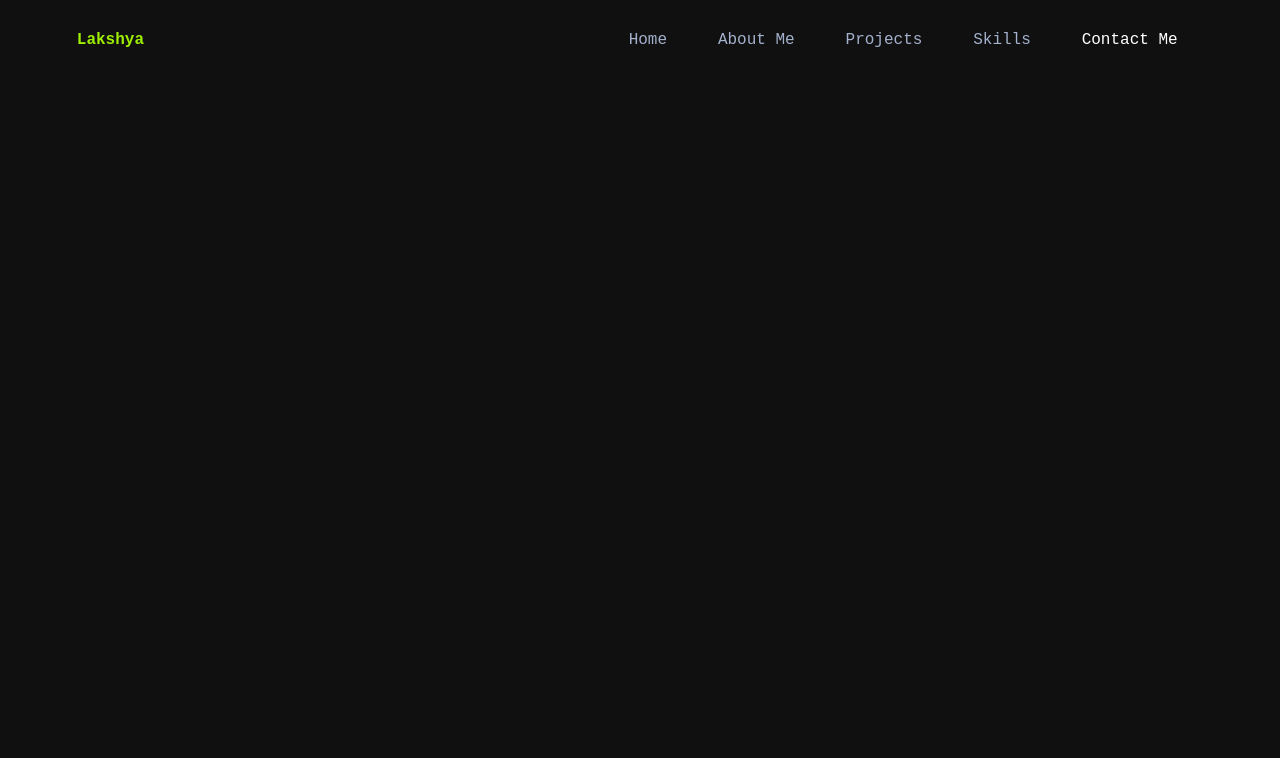
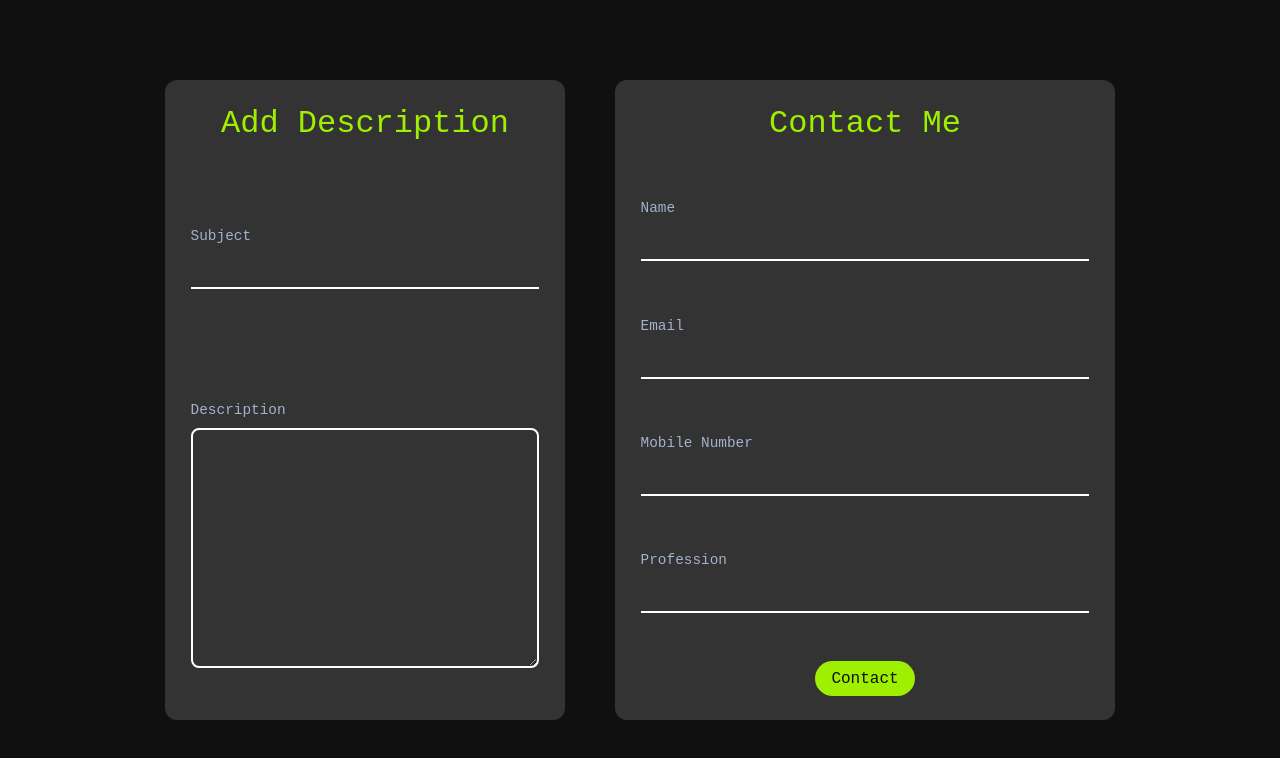
Before and after one commit to lakshyamahawar14/portfolio, a Next.js app: page /contact in a window 1280 px wide. Shown: the top 758 px of the page. Built offline with nearby package versions, Linux system fonts and the light colour scheme.

Commit message:
adding contact page

```diff
--- a/app/about/page.js
+++ b/app/about/page.js
@@ -5,7 +5,7 @@ import { useEffect } from "react";
 import { useRecoilState } from "recoil";
 import { showHeaderAtom } from "../states/atoms";
 
-const HomePage = () => {
+const AboutPage = () => {
   const [showHeader, setShowHeader] = useRecoilState(showHeaderAtom);
 
   useEffect(() => {
@@ -27,4 +27,4 @@ const HomePage = () => {
   );
 };
 
-export default HomePage;
+export default AboutPage;
--- /dev/null
+++ b/app/components/Contact.js
@@ -0,0 +1,172 @@
+import React from "react";
+
+const Contact = () => {
+  return (
+    <>
+      <div className="contactContainer relative flex h-[auto] w-[auto] m-auto justify-center items-center">
+        <section className="flex justify-center items-cetner relative w-[100vw] h-[100vh] max-w-[1000px] usm:flex-col usm:hidden">
+          <div className="contactCard flex justify-center items-center m-auto w-[40%] h-[80%] flex-col bg-[#333333] rounded-xl">
+            <div className="w-[100%] h-[100%] px-[2vw] flex flex-col m-auto">
+              <div className="w-[auto] h-[auto]">
+                <div className="py-[20px]">
+                  <p className="text-[#9FEF00] text-[2rem] md:text-[1.7rem] sm:text-[1.3rem] text-center umd:text-[1.2rem]">
+                    Add Description
+                  </p>
+                </div>
+              </div>
+              <div className="flex flex-col justify-center items-start m-auto w-[100%]">
+                <legend className="text-[0.9rem] py-[0.4rem]">Subject</legend>
+                <input
+                  type="text"
+                  name="subject"
+                  className="text-[1rem] caret-[#9FEF00] outline-none relative px-[10px] h-[35px] w-[100%] border-b-[2px] border-[#FFFFFF]"
+                ></input>
+              </div>
+
+              <div className="flex flex-col justify-center items-start m-auto w-[100%]">
+                <legend className="text-[0.9rem] py-[0.4rem]">
+                  Description
+                </legend>
+                <textarea
+                  name="description"
+                  className="text-[1rem] caret-[#9FEF00] outline-none rounded-lg relative px-[10px] h-[35px] w-[100%] border-[2px] border-[#FFFFFF] min-h-[30vh]"
+                ></textarea>
+              </div>
+            </div>
+          </div>
+
+          <div className="contactCard relative flex justify-center items-center m-auto w-[50%] h-[80%] flex-col bg-[#333333] rounded-xl">
+            <div className="w-[100%] h-[100%] px-[2vw] flex flex-col m-auto">
+              <div className="w-[auto] h-[auto]">
+                <div className="py-[20px]">
+                  <p className="text-[#9FEF00] text-[2rem] md:text-[1.7rem] sm:text-[1.3rem] text-center umd:text-[1.2rem]">
+                    Contact Me
+                  </p>
+                </div>
+              </div>
+              <div className="flex flex-col justify-center items-start m-auto w-[100%]">
+                <legend className="text-[0.9rem] py-[0.4rem]">Name</legend>
+                <input
+                  type="text"
+                  name="name"
+                  className="text-[1rem] caret-[#9FEF00] outline-none relative px-[10px] h-[35px] w-[100%] border-b-[2px] border-[#FFFFFF]"
+                ></input>
+              </div>
+              <div className="flex flex-col justify-center items-start m-auto w-[100%]">
+                <legend className="text-[0.9rem] py-[0.4rem]">Email</legend>
+                <input
+                  type="email"
+                  name="email"
+                  className="text-[1rem] caret-[#9FEF00] outline-none relative px-[10px] h-[35px] w-[100%] border-b-[2px] border-[#FFFFFF]"
+                ></input>
+              </div>
+              <div className="flex flex-col justify-center items-start m-auto w-[100%]">
+                <legend className="text-[0.9rem] py-[0.4rem]">
+                  Mobile Number
+                </legend>
+                <input
+                  type="text"
+                  name="number"
+                  className="text-[1rem] caret-[#9FEF00] outline-none relative px-[10px] h-[35px] w-[100%] border-b-[2px] border-[#FFFFFF]"
+                ></input>
+              </div>
+              <div className="flex flex-col justify-center items-start m-auto w-[100%]">
+                <legend className="text-[0.9rem] py-[0.4rem]">
+                  Profession
+                </legend>
+                <input
+                  type="text"
+                  name="profession"
+                  className="text-[1rem] caret-[#9FEF00] outline-none relative px-[10px] h-[35px] w-[100%] border-b-[2px] border-[#FFFFFF]"
+                ></input>
+              </div>
+              <div className="flex flex-col justify-center items-center m-auto">
+                <input
+                  type="submit"
+                  value={"Contact"}
+                  className="cursor-pointer outline-none border-none rounded-[50px] hover:bg-[#FFFFFF] button-transition h-[35px] w-[auto] px-[1rem] bg-[#9FEF00] text-[#101010]"
+                ></input>
+              </div>
+            </div>
+          </div>
+        </section>
+
+        <section className="contact justify-center items-cetner relative w-[100vw] h-[auto] usm:flex usm:flex-col hidden">
+          <div className="contactCard relative flex justify-center items-center m-auto w-[50%] h-[80%] flex-col bg-[#333333] rounded-xl usm:w-[90%] usm:h-[100vh] usm:my-[1rem]">
+            <div className="w-[auto] h-[auto]">
+              <div className="py-[20px]">
+                <p className="text-[#9FEF00] text-[2rem] md:text-[1.7rem] sm:text-[1.3rem] text-center umd:text-[1.2rem]">
+                  Contact Me
+                </p>
+              </div>
+            </div>
+            <div className="w-[100%] h-[100%] px-[6vw] flex flex-col m-auto mb-[1rem]">
+              <div className="flex flex-col justify-center items-start m-auto w-[100%]">
+                <legend className="text-[0.9rem] py-[0.4rem]">Name</legend>
+                <input
+                  type="text"
+                  name="name"
+                  className="text-[1rem] caret-[#9FEF00] outline-none relative px-[10px] h-[35px] w-[100%] border-b-[2px] border-[#FFFFFF]"
+                ></input>
+              </div>
+              <div className="flex flex-col justify-center items-start m-auto w-[100%]">
+                <legend className="text-[0.9rem] py-[0.4rem]">Email</legend>
+                <input
+                  type="email"
+                  name="email"
+                  className="text-[1rem] caret-[#9FEF00] outline-none relative px-[10px] h-[35px] w-[100%] border-b-[2px] border-[#FFFFFF]"
+                ></input>
+              </div>
+              <div className="flex flex-col justify-center items-start m-auto w-[100%]">
+                <legend className="text-[0.9rem] py-[0.4rem]">
+                  Mobile Number
+                </legend>
+                <input
+                  type="text"
+                  name="number"
+                  className="text-[1rem] caret-[#9FEF00] outline-none relative px-[10px] h-[35px] w-[100%] border-b-[2px] border-[#FFFFFF]"
+                ></input>
+              </div>
+              <div className="flex flex-col justify-center items-start m-auto w-[100%]">
+                <legend className="text-[0.9rem] py-[0.4rem]">
+                  Profession
+                </legend>
+                <input
+                  type="text"
+                  name="profession"
+                  className="text-[1rem] caret-[#9FEF00] outline-none relative px-[10px] h-[35px] w-[100%] border-b-[2px] border-[#FFFFFF]"
+                ></input>
+              </div>
+              <div className="flex flex-col justify-center items-start m-auto w-[100%]">
+                <legend className="text-[0.9rem] py-[0.4rem]">Subject</legend>
+                <input
+                  type="text"
+                  name="subject"
+                  className="text-[1rem] caret-[#9FEF00] outline-none relative px-[10px] h-[35px] w-[100%] border-b-[2px] border-[#FFFFFF]"
+                ></input>
+              </div>
+              <div className="flex flex-col justify-center items-start m-auto w-[100%]">
+                <legend className="text-[0.9rem] py-[0.4rem]">
+                  Description
+                </legend>
+                <textarea
+                  name="description"
+                  className="text-[1rem] rounded-lg caret-[#9FEF00] outline-none relative px-[10px] w-[100%] border-[2px] border-[#FFFFFF] h-[auto] min-h-[20vh]"
+                ></textarea>
+              </div>
+              <div className="flex flex-col justify-center items-center m-auto">
+                <input
+                  type="submit"
+                  value={"Contact"}
+                  className="cursor-pointer outline-none border-none rounded-[50px] hover:bg-[#FFFFFF] button-transition h-[35px] w-[auto] px-[1rem] bg-[#9FEF00] text-[#101010]"
+                ></input>
+              </div>
+            </div>
+          </div>
+        </section>
+      </div>
+    </>
+  );
+};
+
+export default Contact;
--- a/app/contact/page.js
+++ b/app/contact/page.js
@@ -1,13 +1,29 @@
 "use client";
+import Contact from "../components/Contact";
 import Header from "../components/Header";
+import { useEffect } from "react";
+import { useRecoilState } from "recoil";
+import { showHeaderAtom } from "../states/atoms";
 
 const ContactPage = () => {
+  const [showHeader, setShowHeader] = useRecoilState(showHeaderAtom);
+
+  useEffect(() => {
+    if (!showHeader) {
+      if (typeof window !== "undefined") {
+        const headerStatus = localStorage.getItem("ShowHeader") === "true";
+        if (headerStatus) {
+          setShowHeader(true);
+        }
+      }
+    }
+  }, []);
+
   return (
-    <>
-      <div>
-        <Header />
-      </div>
-    </>
+    <div>
+      {showHeader && <Header />}
+      <Contact />
+    </div>
   );
 };
 
--- a/app/globals.css
+++ b/app/globals.css
@@ -135,3 +135,7 @@ header{
   height: 100%;
   width: 100%;
 }
+
+.button-transition{
+  transition: 0.2s;
+}
--- a/tailwind.config.js
+++ b/tailwind.config.js
@@ -15,7 +15,9 @@ module.exports = {
     },
     screens: {
       md: { max: "1000px" },
+      umd: { max: "830px" },
       sm: { max: "750px" },
+      usm: { max: "630px" },
     },
   },
   plugins: [],
```
